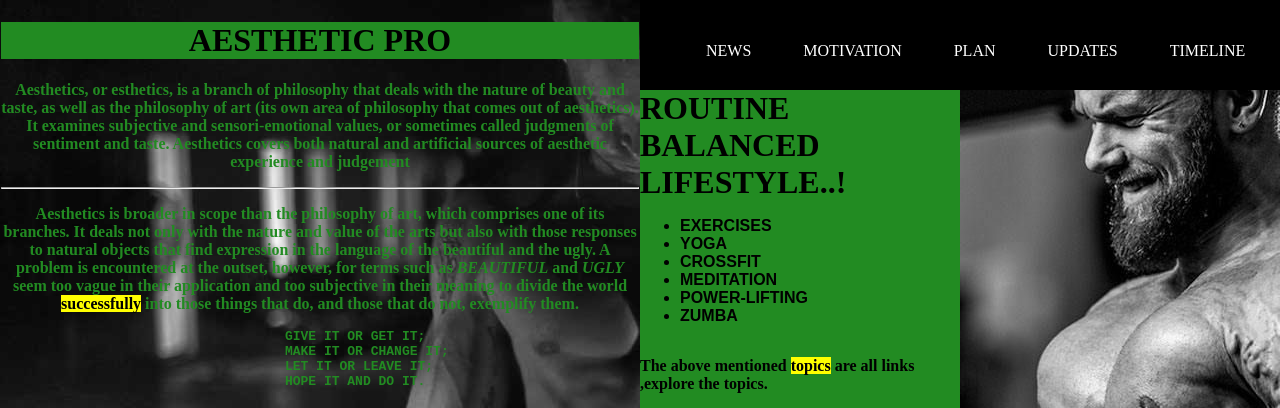
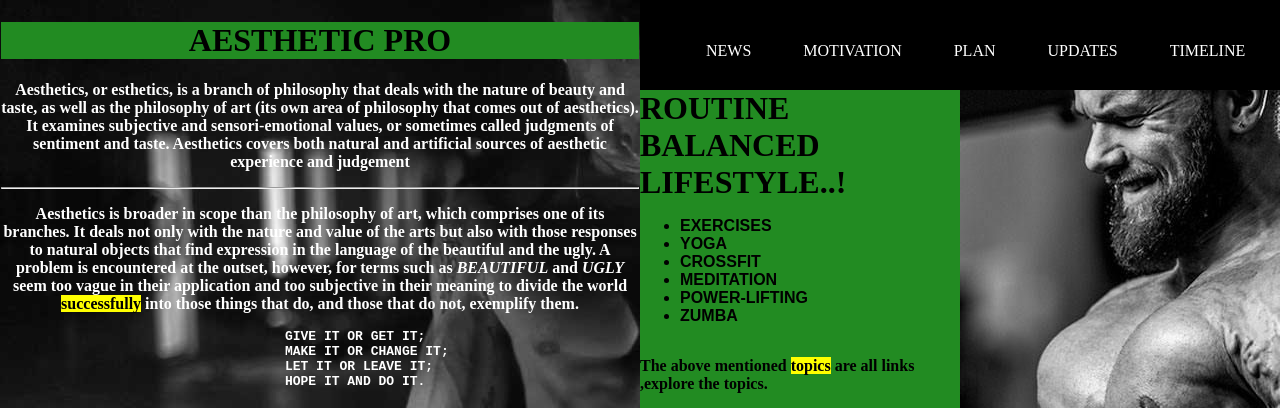
Before and after one commit to pratosh-jr/fitness, a plain HTML site: page index.html in a window 1280 px wide. Shown: the top 408 px of the page. Drawn offline with Linux system fonts and the light colour scheme.

Commit message:
Update styles.css

```diff
--- a/styles.css
+++ b/styles.css
@@ -21,7 +21,7 @@ main {
     text-align: center;
     font-weight:bolder ;
     padding: 1px;
-    color: forestgreen;
+    color: white;
 }
 
 section.area1 {
```
